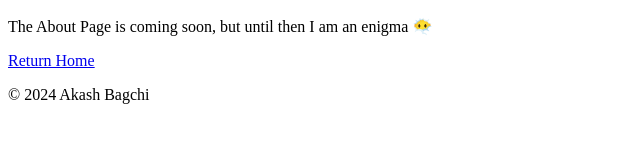
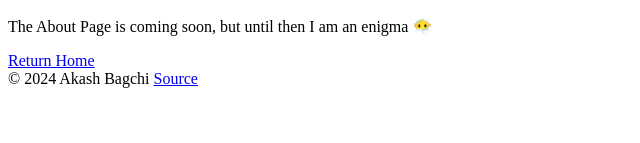
Before and after one commit to akashbagchi/modern-portfolio, a Nuxt app: page /about in a window 1280 px wide. Shown: the part 175-318 px from the top of the page, without its empty margins (0-640 px from the left). Built offline with nearby package versions, Linux system fonts and the light colour scheme; what tailwindcss-primeui would draw is missing.

Commit message:
fix 🐛 Add repo link in footer

```diff
--- a/layouts/default.vue
+++ b/layouts/default.vue
@@ -40,9 +40,20 @@ function toggleDarkmode() {
     </main>
 
     <footer class="w-full border-t border-gray-200 p-4 text-center dark:border-gray-800">
-      <p class="font-mono text-sm text-gray-600 dark:text-gray-400">
-        © {{ new Date().getFullYear() }} Akash Bagchi
-      </p>
+      <div
+        class="flex items-center justify-center gap-4 font-mono text-sm text-gray-600 dark:text-gray-400"
+      >
+        <span> © {{ new Date().getFullYear() }} Akash Bagchi </span>
+        <a
+          href="https://github.com/akashbagchi/modern-portfolio"
+          target="_blank"
+          rel="noopener noreferrer"
+          class="flex items-center gap-1 transition-colors hover:text-gray-900 dark:hover:text-gray-100"
+        >
+          <i class="pi pi-github" />
+          <span class="ml-1">Source</span>
+        </a>
+      </div>
     </footer>
   </div>
 </template>
```
